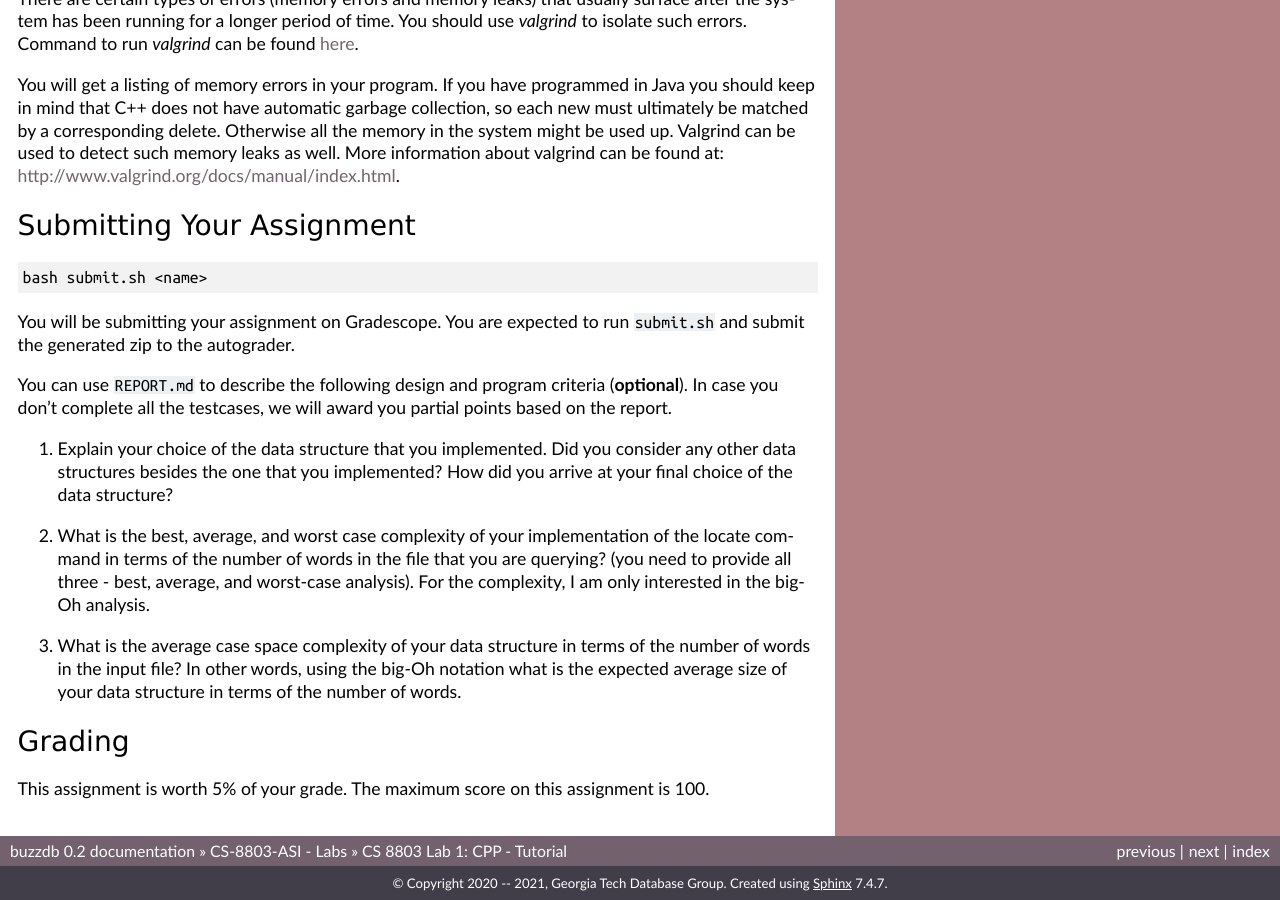
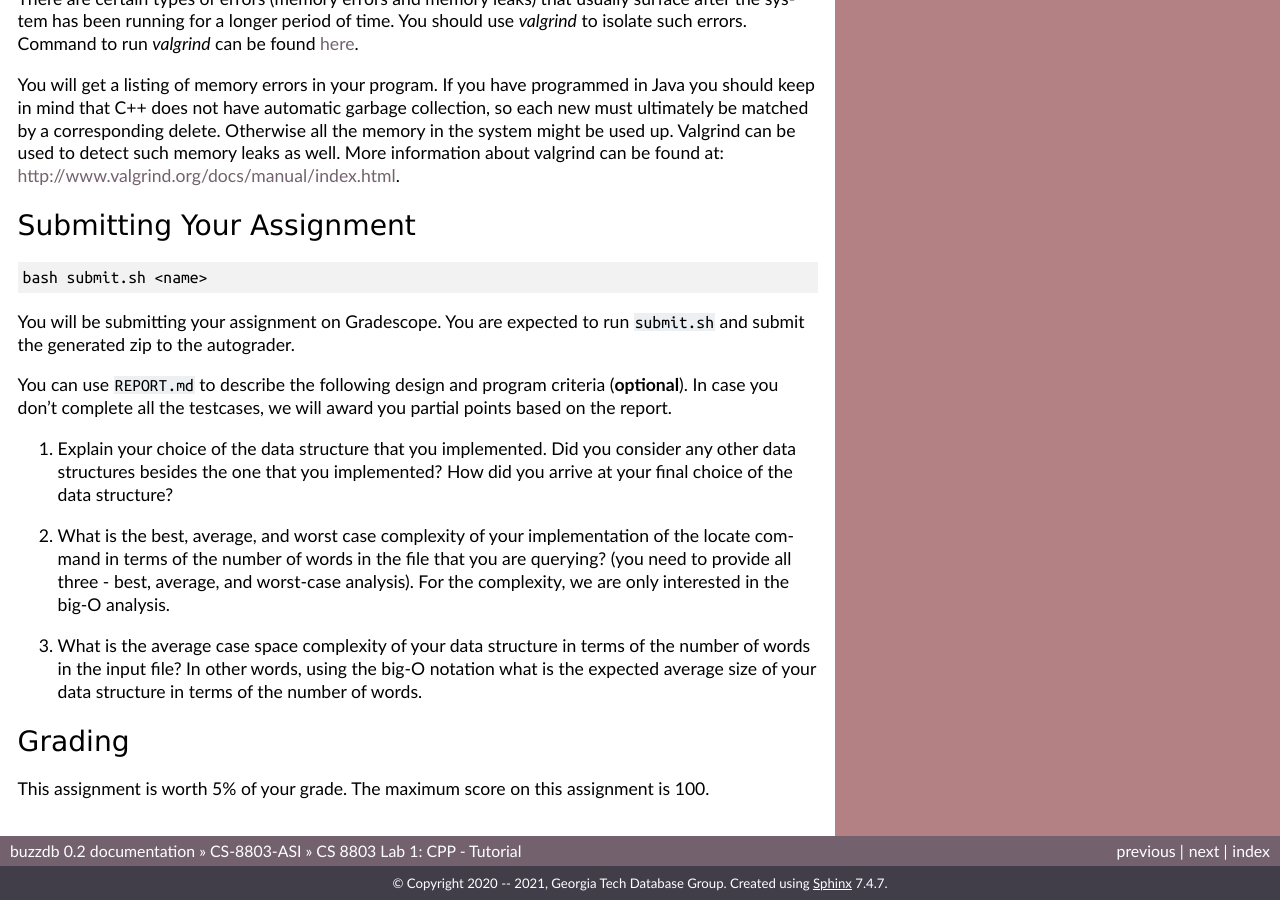
Before and after one commit to hershd23/buzzdb-docs, a Sphinx documentation site: the page built from docs/spring2022/lab1.rst, in a window 1280 px wide and 900 px high, scrolled down 4847 px. Built offline with Sphinx 7.4.7, drawn with Linux system fonts in a browser that asks for light colours; some of the changed text lies outside the part shown.

```diff
--- a/docs/spring2022/lab1.rst
+++ b/docs/spring2022/lab1.rst
@@ -217,9 +217,9 @@ You can use :file:`REPORT.md` to describe the following design and program crite
 
 1. Explain your choice of the data structure that you implemented. Did you consider any other data structures besides the one that you implemented? How did you arrive at your final choice of the data structure?
 
-2. What is the best, average, and worst case complexity of your implementation of the locate command in terms of the number of words in the file that you are querying? (you need to provide all three - best, average, and worst-case analysis). For the complexity, I am only interested in the big-Oh analysis.
+2. What is the best, average, and worst case complexity of your implementation of the locate command in terms of the number of words in the file that you are querying? (you need to provide all three - best, average, and worst-case analysis). For the complexity, we are only interested in the big-O analysis.
 
-3. What is the average case space complexity of your data structure in terms of the number of words in the input file? In other words, using the big-Oh notation what is the expected average size of your data structure in terms of the number of words.
+3. What is the average case space complexity of your data structure in terms of the number of words in the input file? In other words, using the big-O notation what is the expected average size of your data structure in terms of the number of words.
 
 
 Grading
```
Also changed, not shown: docs/spring2022/cpp.rst (added, +21 -0 lines), docs/spring2022/index.rst (+15 -9 lines).
